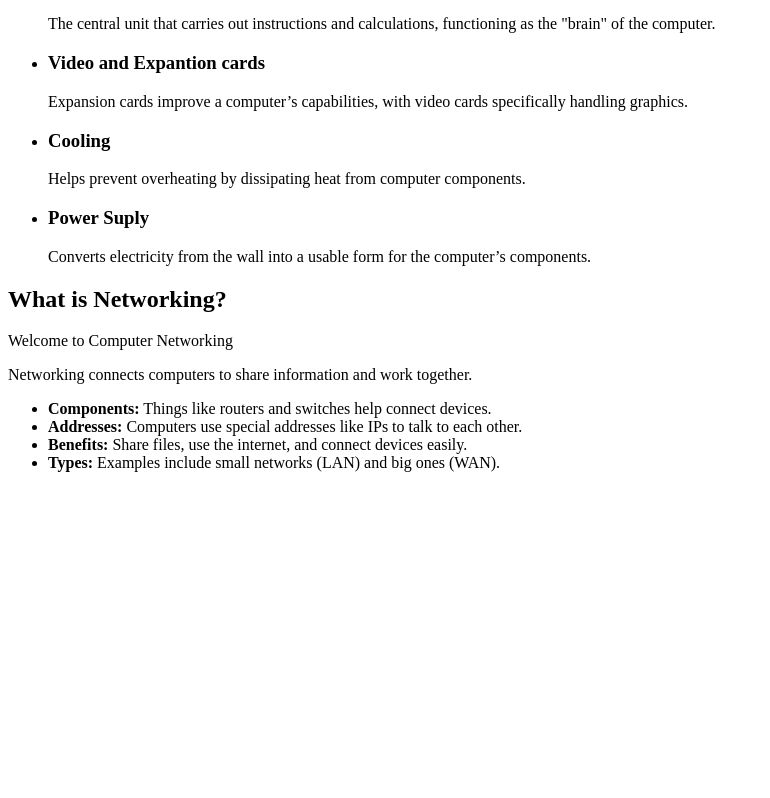
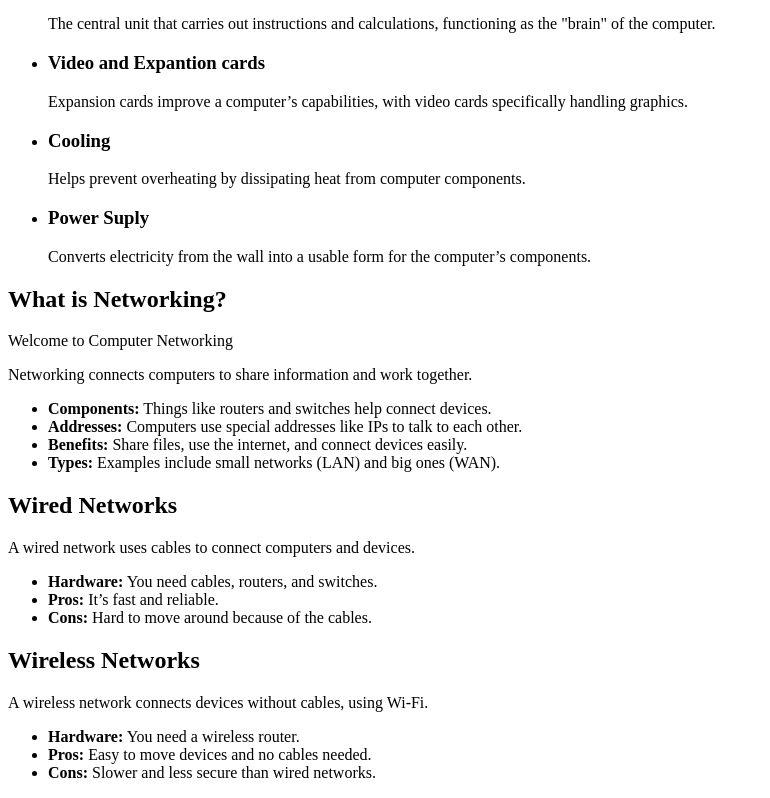
Before and after one commit to Juberlens/Sophmore2027, a plain HTML site: page index.html in a window 1280 px wide. Shown: the part 497-1295 px from the top of the page, without its empty margins (0-770 px from the left). Before the commit the page ends 985 px from the top, so only its background shows below. Drawn offline with Linux system fonts and the light colour scheme.

Commit message:
Update index.html

```diff
--- a/index.html
+++ b/index.html
@@ -37,5 +37,22 @@
       <li><b>Benefits:</b> Share files, use the internet, and connect devices easily.</li>
       <li><b>Types:</b> Examples include small networks (LAN) and big ones (WAN).</li>
     </ul>
-
+    </section>
+  <section id="wired-network">
+    <h2>Wired Networks</h2>
+    <p>A wired network uses cables to connect computers and devices.</p>
+    <ul>
+      <li><b>Hardware:</b> You need cables, routers, and switches.</li>
+      <li><b>Pros:</b> It’s fast and reliable.</li>
+      <li><b>Cons:</b> Hard to move around because of the cables.</li>
+    </ul>
+  </section>
+  <section id="wireless-network">
+    <h2>Wireless Networks</h2>
+    <p>A wireless network connects devices without cables, using Wi-Fi.</p>
+    <ul>
+      <li><b>Hardware:</b> You need a wireless router.</li>
+      <li><b>Pros:</b> Easy to move devices and no cables needed.</li>
+      <li><b>Cons:</b> Slower and less secure than wired networks.</li>
+    </ul>
   </body>
```
